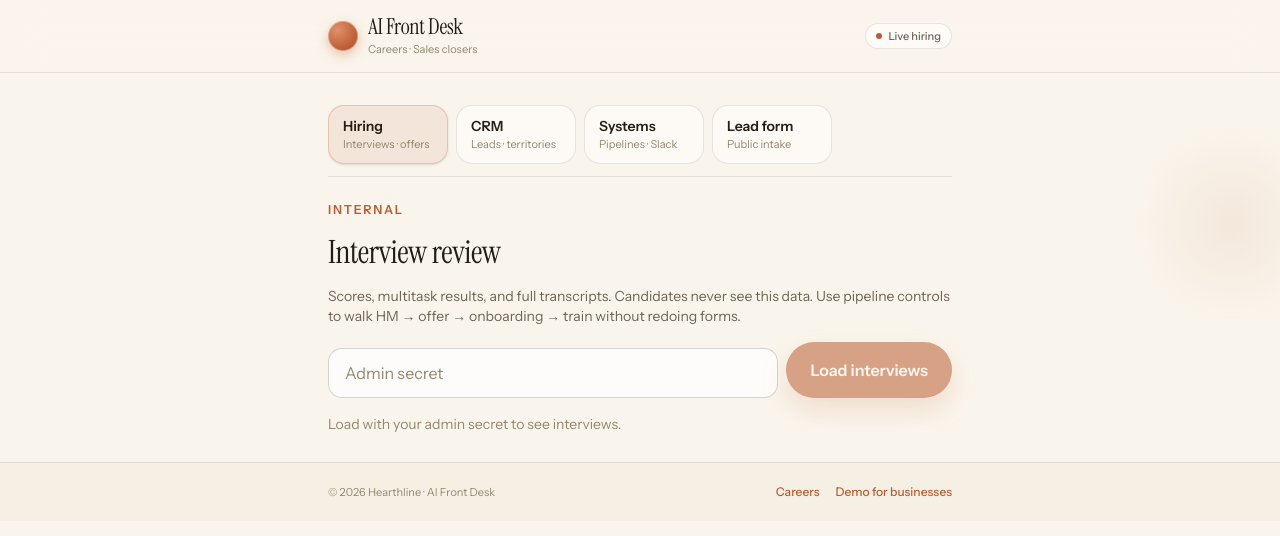
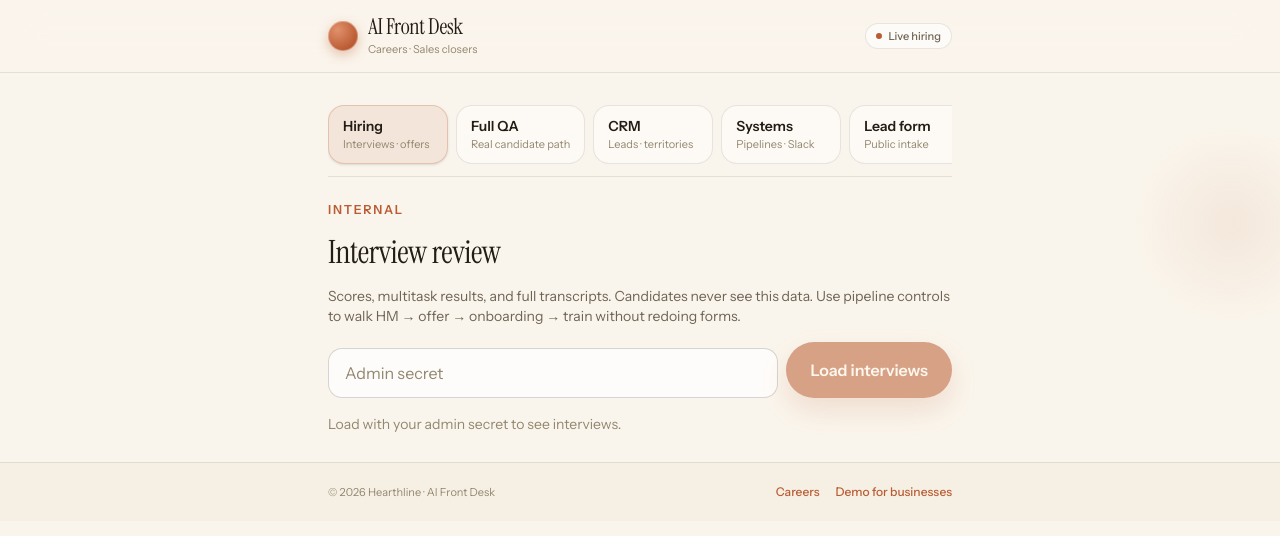
Before and after one commit to ascendmaui/ai-frontdesk-interviewer, a Next.js app: page /admin in a window 1280 px wide. Shown: the top 536 px of the page. Built offline with nearby package versions, Linux system fonts and the light colour scheme.

Commit message:
feat: expose full-path QA from admin nav

```diff
--- a/src/components/AdminNav.tsx
+++ b/src/components/AdminNav.tsx
@@ -5,6 +5,7 @@ import { usePathname } from "next/navigation";
 
 const LINKS = [
   { href: "/admin", label: "Hiring", sub: "Interviews · offers" },
+  { href: "/admin/qa", label: "Full QA", sub: "Real candidate path" },
   { href: "/admin/crm", label: "CRM", sub: "Leads · territories" },
   { href: "/admin/systems", label: "Systems", sub: "Pipelines · Slack" },
   { href: "/leads", label: "Lead form", sub: "Public intake" },
@@ -31,9 +32,7 @@ export function AdminNav() {
                   : "border-[var(--line)] bg-white/50 hover:bg-white/80"
               }`}
             >
-              <p className="text-sm font-semibold text-[var(--ink)]">
-                {l.label}
-              </p>
+              <p className="text-sm font-semibold text-[var(--ink)]">{l.label}</p>
               <p className="text-[11px] text-[var(--ink-faint)]">{l.sub}</p>
             </Link>
           );
```
